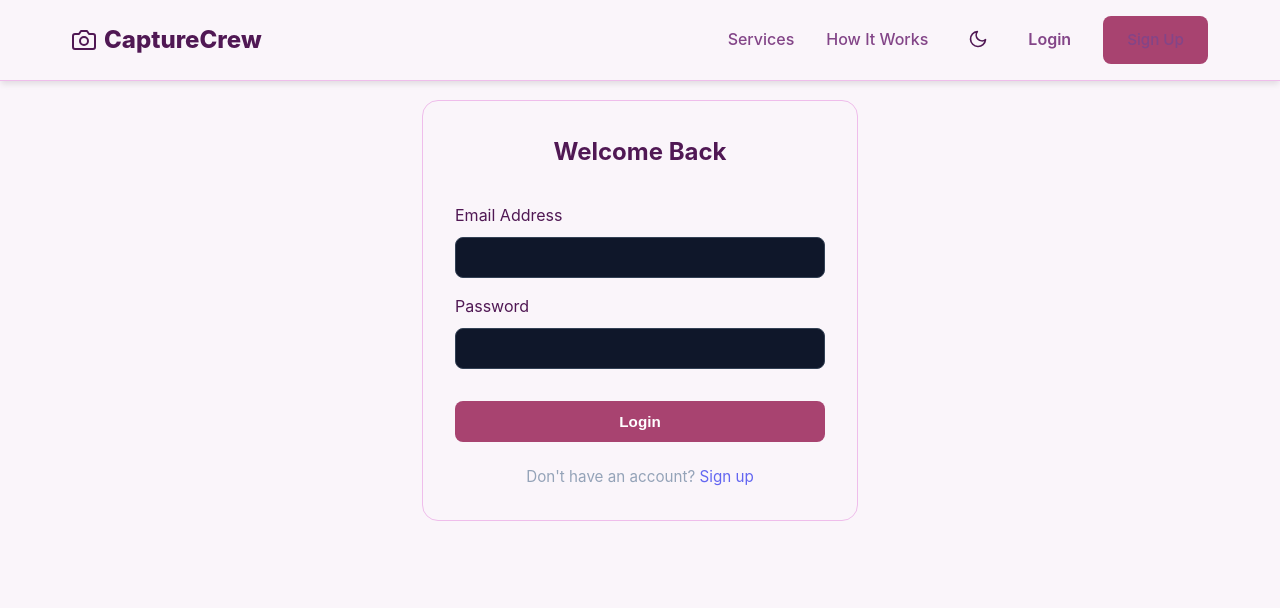
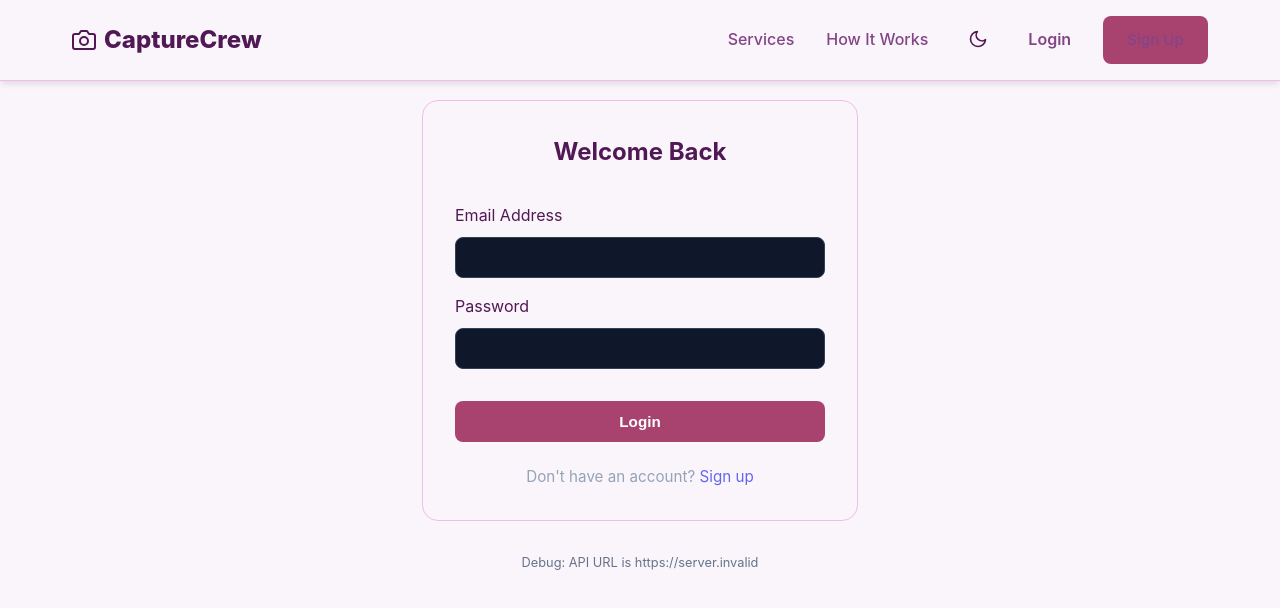
Before and after one commit to Buri-Buri/Capture-Crew, a React (Vite) app in the folder frontend/: page /login in a window 1280 px wide. Shown: the top 608 px of the page. Built offline with nearby package versions, Linux system fonts and the light colour scheme; no server answers.

Commit message:
login fix

```diff
--- a/frontend/src/pages/Login.jsx
+++ b/frontend/src/pages/Login.jsx
@@ -1,6 +1,6 @@
 import React, { useState } from 'react';
 import { Link, useNavigate } from 'react-router-dom';
-import { loginUser } from '../utils/api';
+import { loginUser, API_URL } from '../utils/api';
 import { useToast } from '../context/ToastContext';
 import { useAuth } from '../context/AuthContext';
 
@@ -88,6 +88,9 @@ const Login = () => {
                     Don't have an account? <Link to="/register" style={{ color: '#6366f1' }}>Sign up</Link>
                 </p>
             </div>
+            <div style={{ marginTop: '2rem', textAlign: 'center', color: '#64748b', fontSize: '0.8rem' }}>
+                Debug: API URL is {API_URL}
+            </div>
         </div>
     );
 };
--- a/frontend/src/utils/api.js
+++ b/frontend/src/utils/api.js
@@ -1,4 +1,4 @@
-const API_URL = import.meta.env.VITE_API_URL || 'http://localhost:5000/api';
+export const API_URL = import.meta.env.VITE_API_URL || 'http://localhost:5000/api';
 
 const getAuthHeaders = () => {
     const token = localStorage.getItem('token');
```
